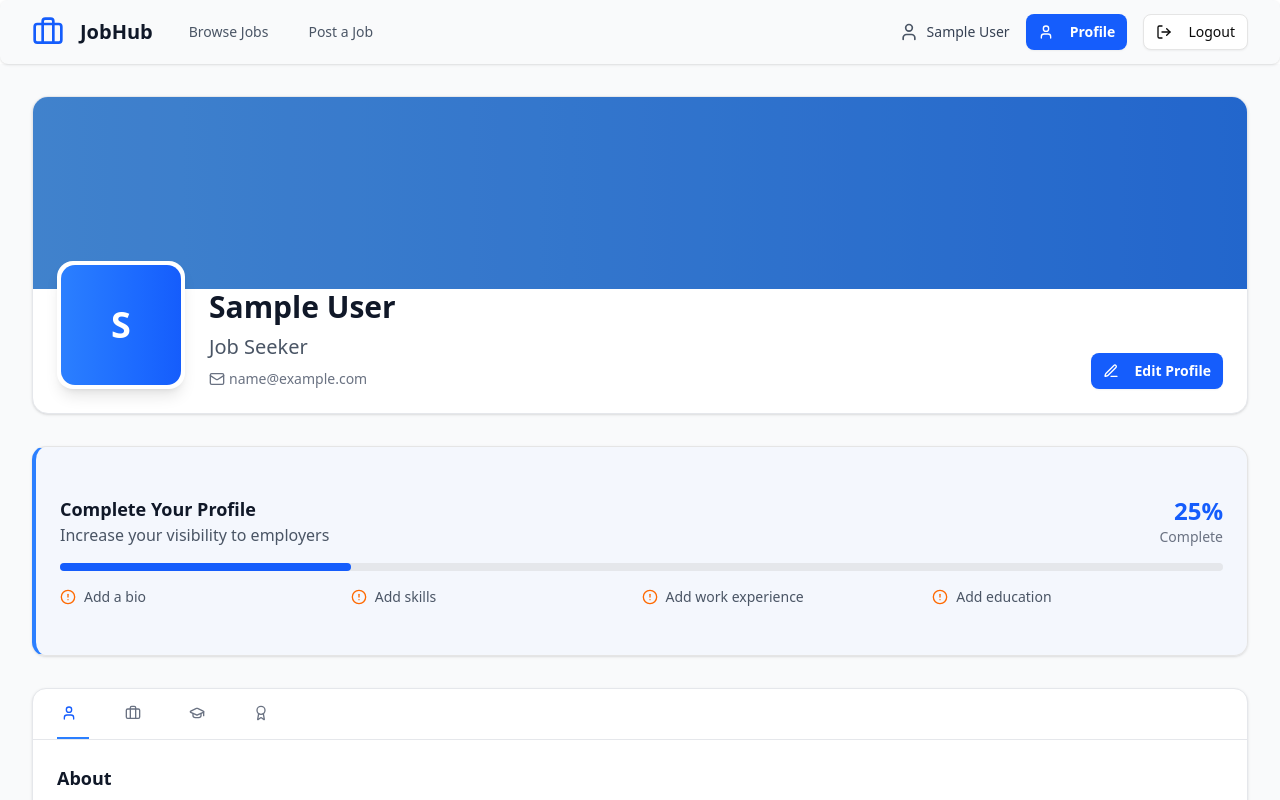
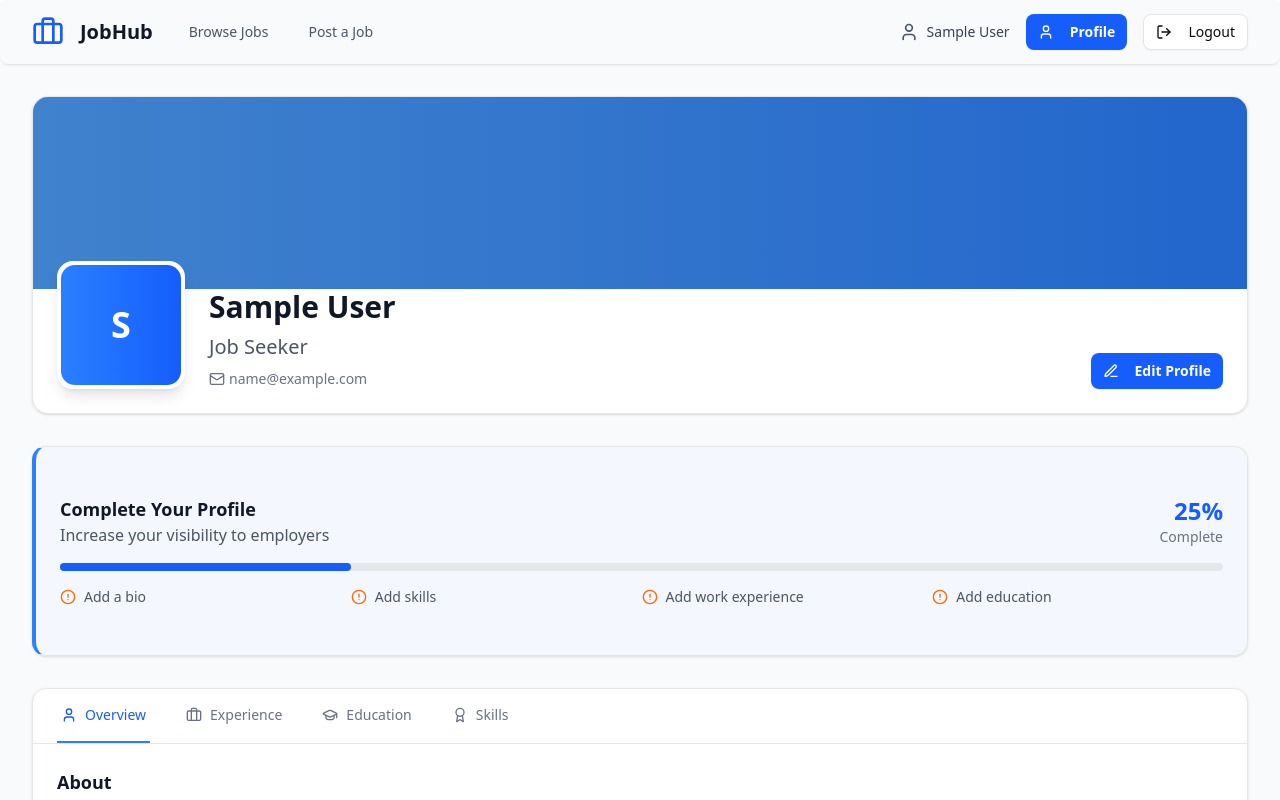
Before and after one commit to BejadiRajeshReddy/Jobv3, a React (Vite) app: page /profile in a window 1280 px wide. Shown: the top 800 px of the page. Built offline with nearby package versions, Linux system fonts and the light colour scheme; sample sign-in values are in the browser's storage.

Commit message:
Updated ProfilePage.jsx

```diff
--- a/src/pages/ProfilePage.jsx
+++ b/src/pages/ProfilePage.jsx
@@ -353,8 +353,8 @@ const ProfilePage = () => {
                   } whitespace-nowrap py-4 px-1 border-b-2 font-medium text-sm flex items-center transition-colors`}
                 >
                   <tab.icon className="h-4 w-4 mr-2" />
-                  <span className="hidden ">{tab.name}</span>
-                  <span className="sm:hidden">{tab.name.slice(0, 4)}</span>
+                  <span className="hidden sm:inline">{tab.name}</span>
+
                 </button>
               ))}
             </nav>
```
